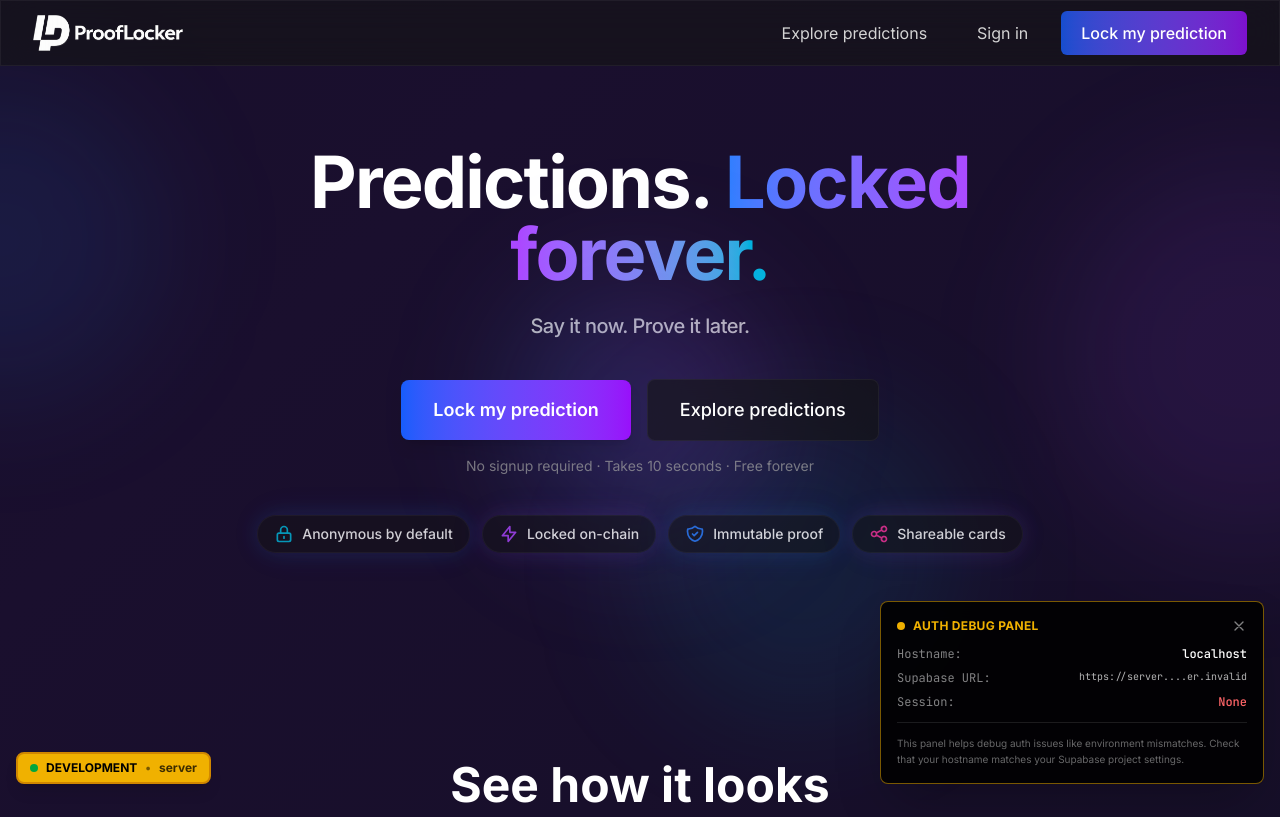
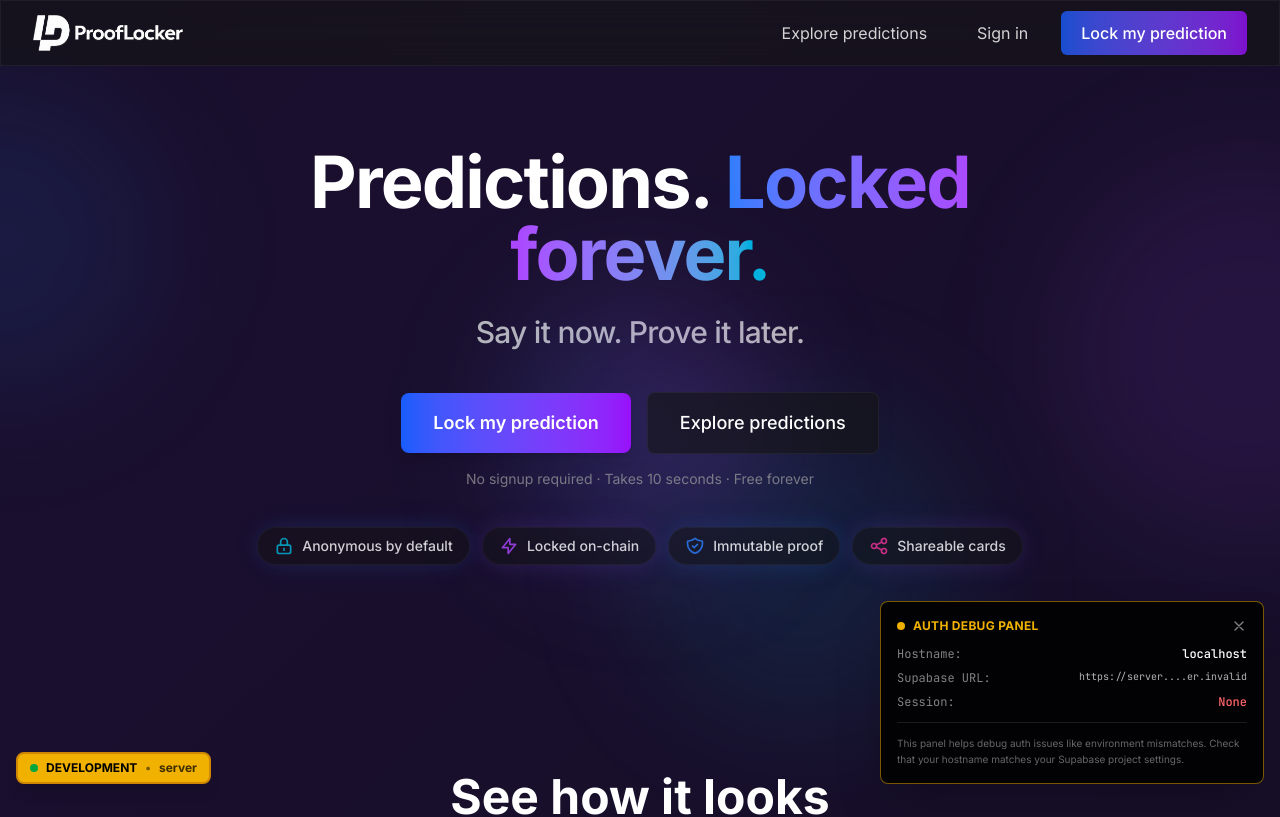
Before and after one commit to Boomchakalala/prooflocker, a Next.js app: page / in a window 1280 px wide. Shown: the top 817 px of the page. Built offline with nearby package versions, Linux system fonts and the light colour scheme; no server answers.

Commit message:
Sandbox autosave

```diff
--- a/src/components/LandingHero.tsx
+++ b/src/components/LandingHero.tsx
@@ -14,7 +14,7 @@ export default function LandingHero() {
 
         {/* Subheading */}
         <div className="mx-auto max-w-fit mb-10">
-          <p className="text-lg sm:text-xl text-neutral-300 leading-tight tracking-tight font-medium opacity-85 whitespace-nowrap">
+          <p className="text-xl sm:text-2xl md:text-3xl text-neutral-300 leading-tight tracking-tight font-medium opacity-85 whitespace-nowrap">
             Say it now. Prove it later.
           </p>
         </div>
```
